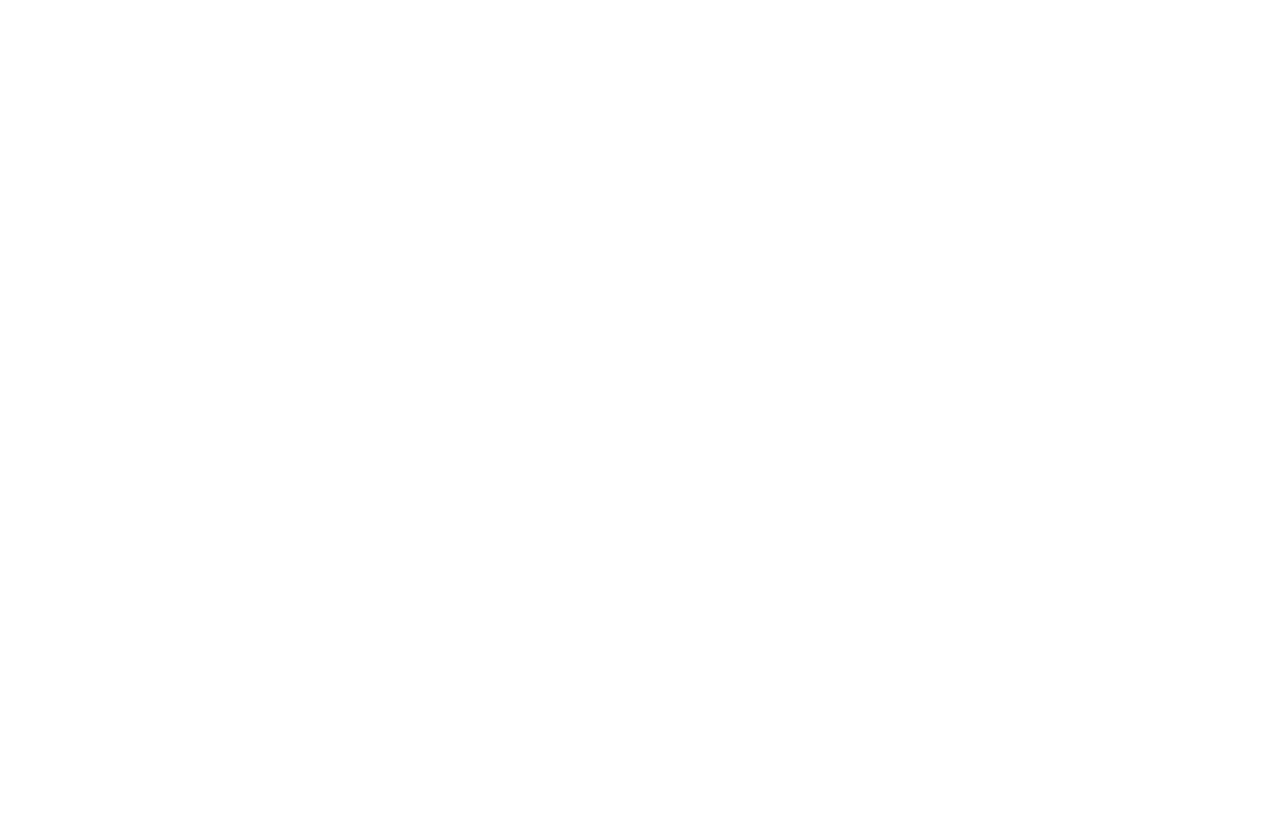
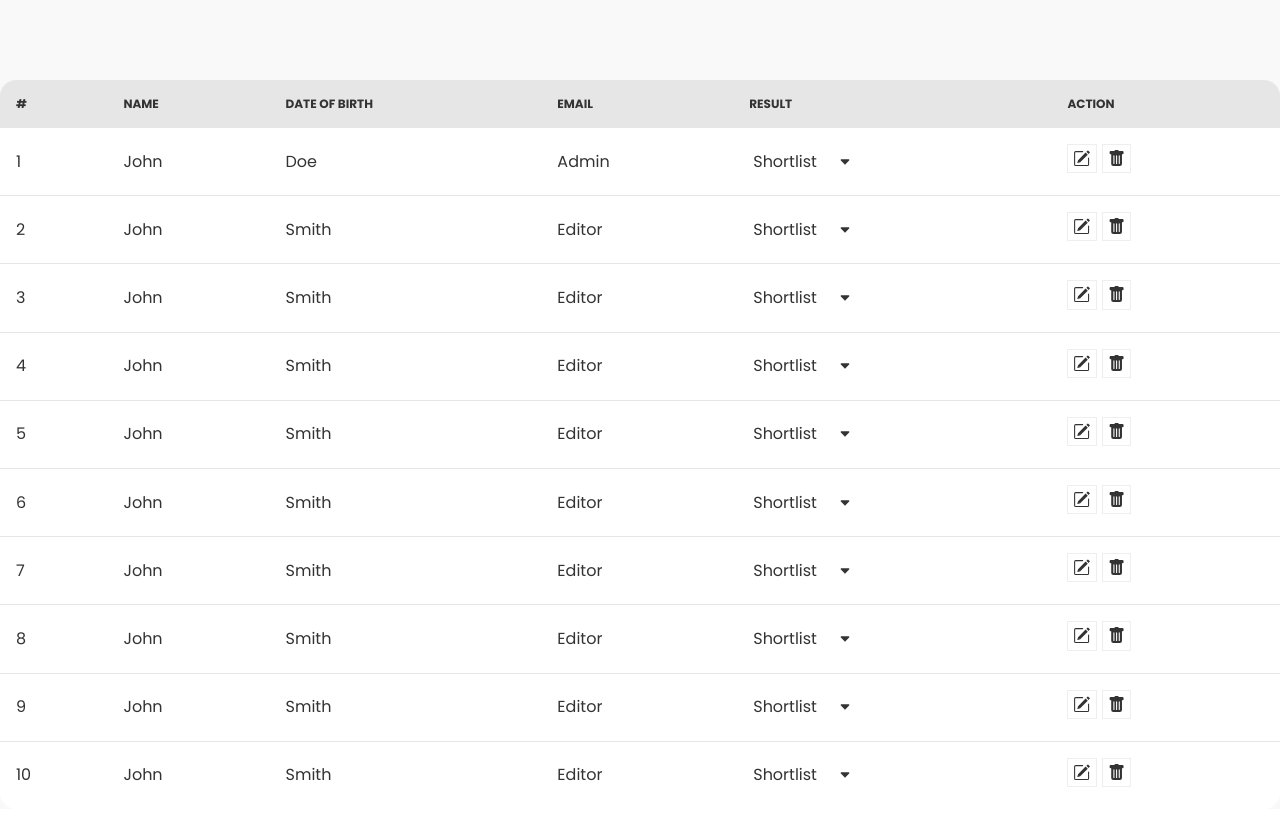
Before and after one commit to AyonJD/deskala-task, a React (Create React App) app: page / in a window 1280 px wide. Before the commit this address had no page. Shown: the top 826 px of the page. Before the commit the page ends 800 px from the top, so only its background shows below. Built offline with nearby package versions, Linux system fonts and the light colour scheme.

Commit message:
Table added with edit functionality

```diff
--- a/package.json
+++ b/package.json
@@ -12,6 +12,7 @@
     "react-dom": "^18.1.0",
     "react-firebase-hooks": "^5.0.3",
     "react-hook-form": "^7.31.3",
+    "react-icons": "^4.4.0",
     "react-router-dom": "^6.3.0",
     "react-scripts": "5.0.1",
     "web-vitals": "^2.1.4"
--- a/src/App.js
+++ b/src/App.js
@@ -2,11 +2,13 @@
 import './App.css';
 import Login from './Components/Auth/Login';
 import SignUp from './Components/Auth/SignUp';
+import Home from './Components/Home/Home';
 
 function App() {
   return (
     <div>
       <Routes>
+        <Route path='/' element={<Home />}></Route>
         <Route path='login' element={<Login />}></Route>
         <Route path='signup' element={<SignUp />}></Route>
       </Routes>
--- a/src/Components/Auth/SignUp.jsx
+++ b/src/Components/Auth/SignUp.jsx
@@ -26,14 +26,6 @@
 
     const navigate = useNavigate();
 
-    // useEffect(() => {
-    //     if (user) {
-    //         navigate('/');
-    //     }
-
-
-    // }, [user])
-
 
     let signInError;
 
@@ -50,22 +42,22 @@
     }
 
     const onSubmitParam = async data => {
-        console.log(data)
-        await createUserWithEmailAndPassword(data.email, data.password);
+        const { email, password, number } = data;
+        const registeredUser = { email, password, number };
+        await createUserWithEmailAndPassword(email, password);
 
         fetch(`http://localhost:5000/users`, {
                 method: 'PUT',
                 headers: {
                     'content-type': 'application/json'
                 },
-                body: JSON.stringify(user)
+                body: JSON.stringify(registeredUser)
             })
                 .then(res => res.json())
                 .then(data => {
                     console.log(data);
                 }
             )
-
         navigate('/');
         reset()
     }
--- /dev/null
+++ b/src/Components/Home/Home.jsx
@@ -0,0 +1,12 @@
+import React from 'react';
+import Table from './Table/Table';
+
+const Home = () => {
+    return (
+        <div className='container mx-auto'>
+            <Table></Table>
+        </div>
+    );
+};
+
+export default Home;
--- /dev/null
+++ b/src/Components/Home/Table/EditableTable.css
@@ -0,0 +1,22 @@
+table td {
+    vertical-align: middle;
+}
+
+.custom-table__action-btn {
+    cursor: pointer;
+    border: 1px solid #eee;
+    background: none;
+    margin-right: 5px;
+}
+
+.custom-table__action-btn svg {
+    pointer-events: none;
+    padding: 5px;
+    width: 1.7em;
+    height: 1.7em;
+}
+
+.custom-table__pagination {
+    display: flex;
+    justify-content: center;
+}
--- /dev/null
+++ b/src/Components/Home/Table/EditableTable.jsx
@@ -0,0 +1,167 @@
+import React, {useEffect, useMemo, useState} from 'react';
+// import { Form, Table } from "react-bootstrap";
+// import { PencilFill, Save, Trash, XSquare } from 'react-bootstrap-icons';
+import { BsPencilSquare, BsSaveFill, BsFillTrashFill, BsXSquareFill } from 'react-icons/bs';
+import {TiArrowSortedDown} from 'react-icons/ti';
+import './EditableTable.css';
+// import TablePagination from "../TablePagination";
+
+const EditableTable = ({ columns, rows, actions }) => {
+  const [isEditMode, setIsEditMode] = useState(false);
+  const [rowIDToEdit, setRowIDToEdit] = useState(undefined);
+  const [rowsState, setRowsState] = useState(rows);
+  const [editedRow, setEditedRow] = useState();
+
+  const [pageSize, setPageSize] = useState(10);
+  const [currentPage, setCurrentPage] = useState(1);
+
+  useEffect(() => {
+    if (currentPage >= rows.length / pageSize)
+      setCurrentPage(1);
+  }, [pageSize])
+
+  useMemo(() => {
+    const firstPageIndex = (currentPage - 1) * pageSize;
+    const lastPageIndex = firstPageIndex + pageSize;
+
+    const newData = rows.slice(firstPageIndex, lastPageIndex);
+
+    setRowsState(newData);
+  }, [currentPage, pageSize]);
+
+  const handleEdit = (rowID) => {
+    setIsEditMode(true);
+    setEditedRow(undefined);
+    setRowIDToEdit(rowID);
+  }
+
+  const handleRemoveRow = (rowID) => {
+    const newData = rowsState.filter(row => {
+      return row.id !== rowID ? row : null
+    });
+
+    setRowsState(newData);
+  }
+
+  const handleOnChangeField = (e, rowID) => {
+    const { name: fieldName, value } = e.target;
+
+    setEditedRow({
+      id: rowID,
+      [fieldName]: value
+    })
+  }
+
+  const handleCancelEditing = () => {
+    setIsEditMode(false);
+    setEditedRow(undefined);
+  }
+
+  const handleSaveRowChanges = () => {
+    setTimeout(() => {
+      setIsEditMode(false);
+
+      const newData = rowsState.map(row => {
+        if (row.id === editedRow.id) {
+          if (editedRow.firstName) row.firstName = editedRow.firstName;
+          if (editedRow.lastName) row.lastName = editedRow.lastName;
+          if (editedRow.role) row.role = editedRow.role;
+        }
+
+        return row;
+      })
+
+      setRowsState(newData);
+      setEditedRow(undefined)
+    }, 1000)
+  }
+
+  return (
+    <div className=''>
+      <table className='w-full table '>
+        <thead >
+        <tr>
+          {columns.map((column) => {
+            return <th key={column.field}>{ column.fieldName }</th>
+          })}
+                  </tr>
+        </thead>
+        <tbody>
+        {rowsState.map((row, index) => {
+          if (index < pageSize) {
+            return <tr key={row.id}>
+              <td>
+                {row.id}
+              </td>
+              <td>
+                { isEditMode && rowIDToEdit === row.id
+                  ? <input
+                    type='text'
+                    defaultValue={editedRow ? editedRow.firstName : row.firstName}
+                    id={row.id}
+                    name='firstName'
+                    onChange={ (e) => handleOnChangeField(e, row.id) }
+                  />
+                  : row.firstName
+                }
+              </td>
+              <td>
+                { isEditMode && rowIDToEdit === row.id
+                  ? <input
+                    type='text'
+                    defaultValue={editedRow ? editedRow.lastName : row.lastName}
+                    id={row.id}
+                    name='lastName'
+                    onChange={ (e) => handleOnChangeField(e, row.id) }
+                  />
+                  : row.lastName
+                }
+              </td>
+              <td>
+                { isEditMode && rowIDToEdit === row.id
+                  ? <input onChange={e => handleOnChangeField(e, row.id)} name="role" defaultValue={row.role}>
+
+                  </input>
+                  : row.role
+                }
+                </td>
+                <td>
+                    <div class="dropdown dropdown-end">
+                        <label tabindex="0" class="m-1 flex items-denter">Shortlist<TiArrowSortedDown className='ml-5 mt-1'/></label>
+                        <ul tabindex="0" class="dropdown-content menu p-2 shadow bg-base-100 rounded-box w-52">
+                            <li><a>Item 1</a></li>
+                            <li><a>Item 2</a></li>
+                        </ul>
+                    </div>
+                </td>
+              {actions &&
+              <td>
+                { isEditMode && rowIDToEdit === row.id
+                  ? <button onClick={ () => handleSaveRowChanges() } className='custom-table__action-btn' disabled={!editedRow}>
+                    <BsSaveFill />
+                  </button>
+                  : <button  onClick={ () => handleEdit(row.id) } className='custom-table__action-btn'>
+                    <BsPencilSquare />
+                  </button>
+                }
+
+                { isEditMode && rowIDToEdit === row.id
+                  ? <button onClick={() => handleCancelEditing()} className='custom-table__action-btn'>
+                    <BsXSquareFill />
+                  </button>
+                  : <button onClick={() => handleRemoveRow(row.id)} className='custom-table__action-btn'>
+                    <BsFillTrashFill />
+                  </button>
+                }
+              </td>
+              }
+            </tr>
+          }
+        })}
+        </tbody>
+      </table>
+    </div>
+  );
+};
+
+export default EditableTable;
--- /dev/null
+++ b/src/Components/Home/Table/Table.jsx
@@ -0,0 +1,36 @@
+import React from 'react';
+import EditableTable from "./EditableTable";
+
+function Table() {
+  const columns = [
+    { field: 'id', fieldName: '#' },
+    { field: 'firstName', fieldName: 'Name' },
+    { field: 'lastName', fieldName: 'Date Of Birth' },
+    { field: 'role', fieldName: 'Email' },
+    { field: 'role', fieldName: 'Result' },
+    { field: 'role', fieldName: 'Action' },
+  ];
+
+  const data = [
+    { id: 1, firstName: 'John', lastName: 'Doe', role: 'Admin' },
+    { id: 2, firstName: 'John', lastName: 'Smith', role: 'Editor' },
+    { id: 3, firstName: 'John', lastName: 'Smith', role: 'Editor' },
+    { id: 4, firstName: 'John', lastName: 'Smith', role: 'Editor' },
+    { id: 5, firstName: 'John', lastName: 'Smith', role: 'Editor' },
+    { id: 6, firstName: 'John', lastName: 'Smith', role: 'Editor' },
+    { id: 7, firstName: 'John', lastName: 'Smith', role: 'Editor' },
+    { id: 8, firstName: 'John', lastName: 'Smith', role: 'Editor' },
+    { id: 9, firstName: 'John', lastName: 'Smith', role: 'Editor' },
+    { id: 10, firstName: 'John', lastName: 'Smith', role: 'Editor' },
+    { id: 11, firstName: 'John', lastName: 'Smith', role: 'Editor' },
+    { id: 12, firstName: 'John', lastName: 'Smith', role: 'Editor' },
+  ];
+
+  return (
+    <div className='mb-10 pt-20'>
+      <EditableTable columns={columns} rows={data} actions />
+    </div>
+  );
+}
+
+export default Table;
--- /dev/null
+++ b/src/Components/Home/Table/index.js
@@ -0,0 +1 @@
+export { default } from './EditableTable';
```
Also changed, not shown: 1 other file (tests, documents, lock files or other folders).
